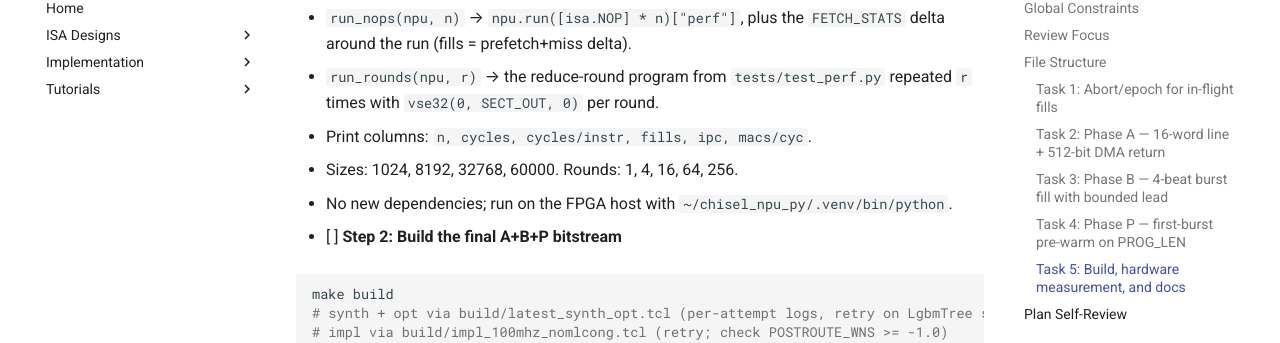
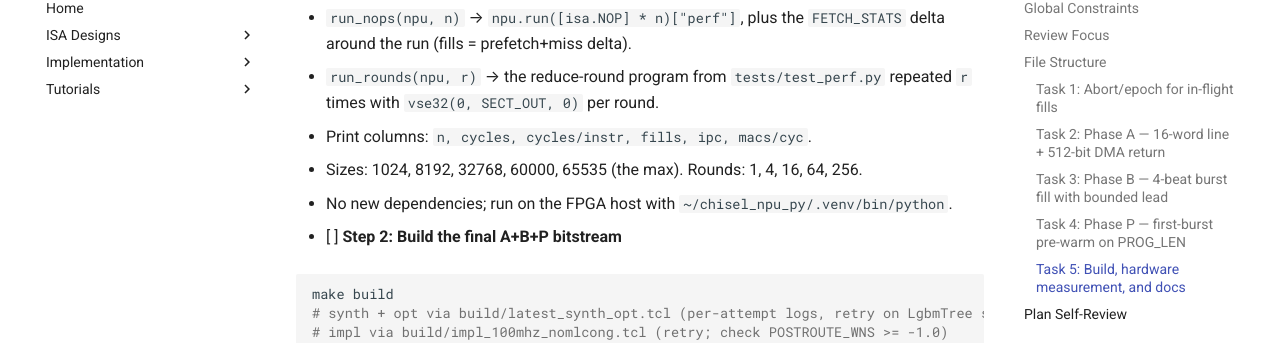
Before and after one commit to mpskex/chisel-npu, an MkDocs documentation site: the page built from docs/superpowers/plans/2026-11-13-instruction-supply-streaming.md, in a window 1280 px wide and 900 px high, scrolled down 12858 px. Shown: the part 100-443 px from the top of the window. Built offline with MkDocs 1.6.1 and Material for MkDocs 9.7.7, drawn with Linux system fonts in a browser that asks for light colours; some of the changed text lies outside the part shown.

Commit message:
docs(plan): 13-bit fillNext and max-size sweep

```diff
--- a/docs/superpowers/plans/2026-11-13-instruction-supply-streaming.md
+++ b/docs/superpowers/plans/2026-11-13-instruction-supply-streaming.md
@@ -375,7 +375,7 @@
 
 - `fillBeat` 0…beats−1; **at `startFill`**, latch `fillLine := targetLine` and clear `fillBeat := 0`; the commit line is `fillLine + fillBeat`.
 - On `startEdge`, reset `fillBeat := 0` and `fillNext := 0` (Task 1 already resets `fillState`); the first running cycle demand-fills line 0.
-- On `fetch_fill_valid`, commit `core.io.fetch_fill_data` into line `fillLine + fillBeat`, set/update tag, `lineValid`, `mru`; increment `fillBeat`; on `fetch_fill_last`, `fillState := DRAIN`, `fillNext := fillLine + fillBeats`.
+- On `fetch_fill_valid`, commit `core.io.fetch_fill_data` into line `fillLine + fillBeat`, set/update tag, `lineValid`, `mru`; increment `fillBeat`; on `fetch_fill_last`, `fillState := DRAIN`, `fillNext := fillLine +& fillBeats`.
 - Request beats: `fillBeats = Mux(fillLine + 4.U <= lastLine, 4.U, 1.U)`; clamp to `lastLine` for the tail.
 - Lead gate: `doPrefetch` only when `fillNext + fillBeats <= fpcLine + 8.U`; `fpcLine = fpc >> 4`. Demand fills start at `fL` and bypass the lead gate.
 - `fetch_fill_beats := fillBeats` (for both demand and prefetch).
@@ -483,7 +483,7 @@
 - `cacheInvalidate := io.ctrl_we && (addr === 0x4 || addr === 0x14)` (remove 0x0).
 - `val progLenWrite = io.ctrl_we && io.ctrl_addr === 0x14.U`; on it: `warmValid := true.B`, `warmLine := 0.U`, `fillState := FillState.IDLE`, `fillBeat := 0.U`.
 - Fill trigger: `startFill = fillState === IDLE && (demandFill || doPrefetch || warmValid)`; target line `Mux(demandFill, fL, Mux(warmValid, warmLine, fillNext))`; at `startFill` latch `fillLine := targetLine` and clear `fillBeat`; beats `Mux(warmValid, Mux(lastLine >= 4.U, 4.U, lastLine), fillBeats)`.
-- On the last beat of the warm, `warmValid := false`; the same completion logic sets `fillNext := fillLine + fillBeats` (so the first post-start prefetch targets line 4, not 0).
+- On the last beat of the warm, `warmValid := false`; the same completion logic sets `fillNext := fillLine +& fillBeats` (so the first post-start prefetch targets line 4, not 0).
 - `commitFill` permits commits while `warmValid` (not only `running`); the IFQ enqueue stays `running && !ifqFull && fLineHit`, so no instruction issues before `start`.
 - On `startEdge`, do **not** invalidate; reset `pc/fpc/IFQ` only, plus `fillState := IDLE` and `warmValid := false` (an in-flight warm is abandoned; committed lines stay valid and are demand-hittable).
 
@@ -522,7 +522,7 @@
 - `run_nops(npu, n)` → `npu.run([isa.NOP] * n)["perf"]`, plus the `FETCH_STATS` delta around the run (fills = prefetch+miss delta).
 - `run_rounds(npu, r)` → the reduce-round program from `tests/test_perf.py` repeated `r` times with `vse32(0, SECT_OUT, 0)` per round.
 - Print columns: `n, cycles, cycles/instr, fills, ipc, macs/cyc`.
-- Sizes: 1024, 8192, 32768, 60000. Rounds: 1, 4, 16, 64, 256.
+- Sizes: 1024, 8192, 32768, 60000, 65535 (the max). Rounds: 1, 4, 16, 64, 256.
 - No new dependencies; run on the FPGA host with `~/chisel_npu_py/.venv/bin/python`.
 
 - [ ] **Step 2: Build the final A+B+P bitstream**
```
Also changed, not shown: other parts of docs/superpowers/plans/2026-11-13-instruction-supply-streaming.md (+1 -1 lines).
